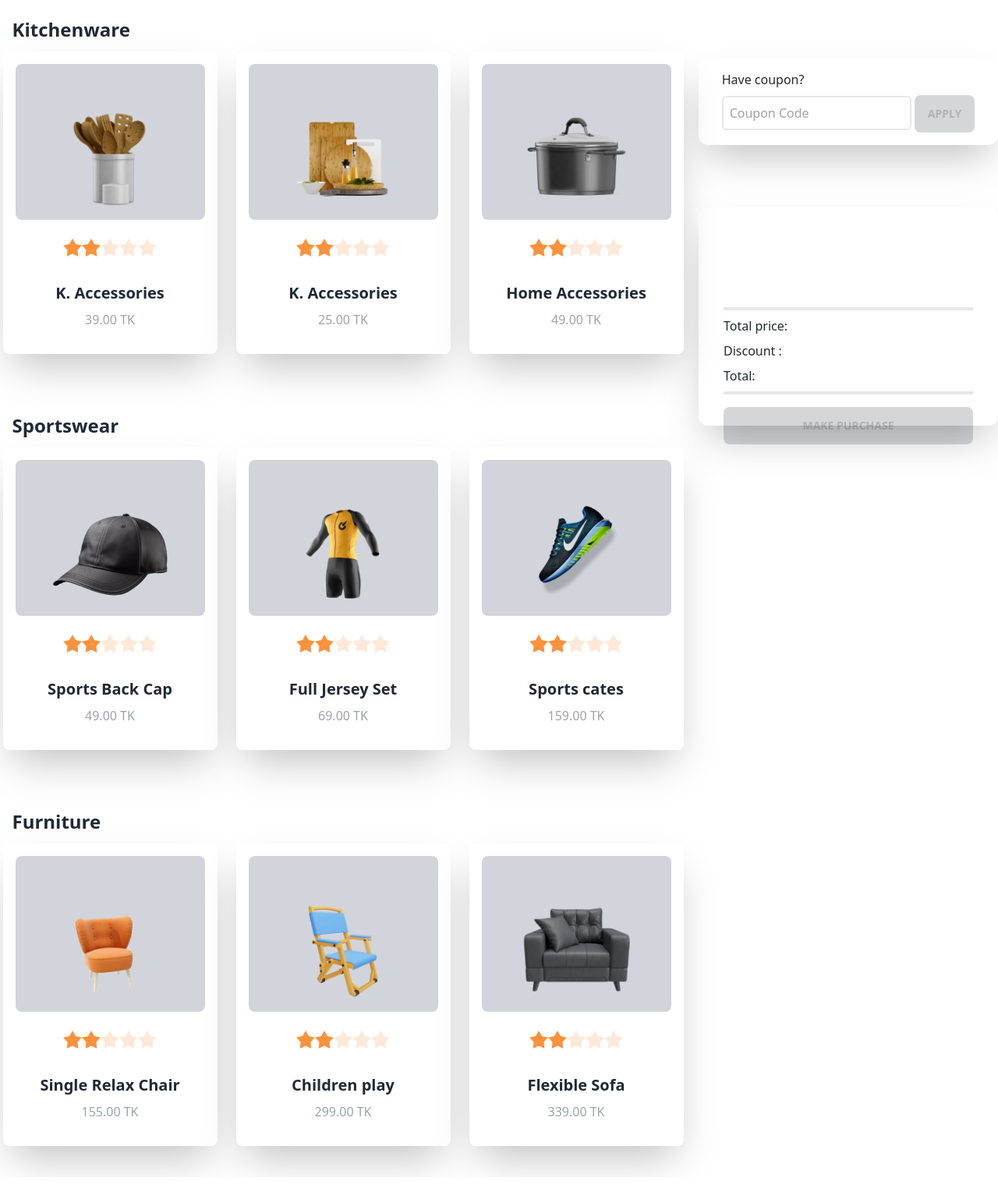
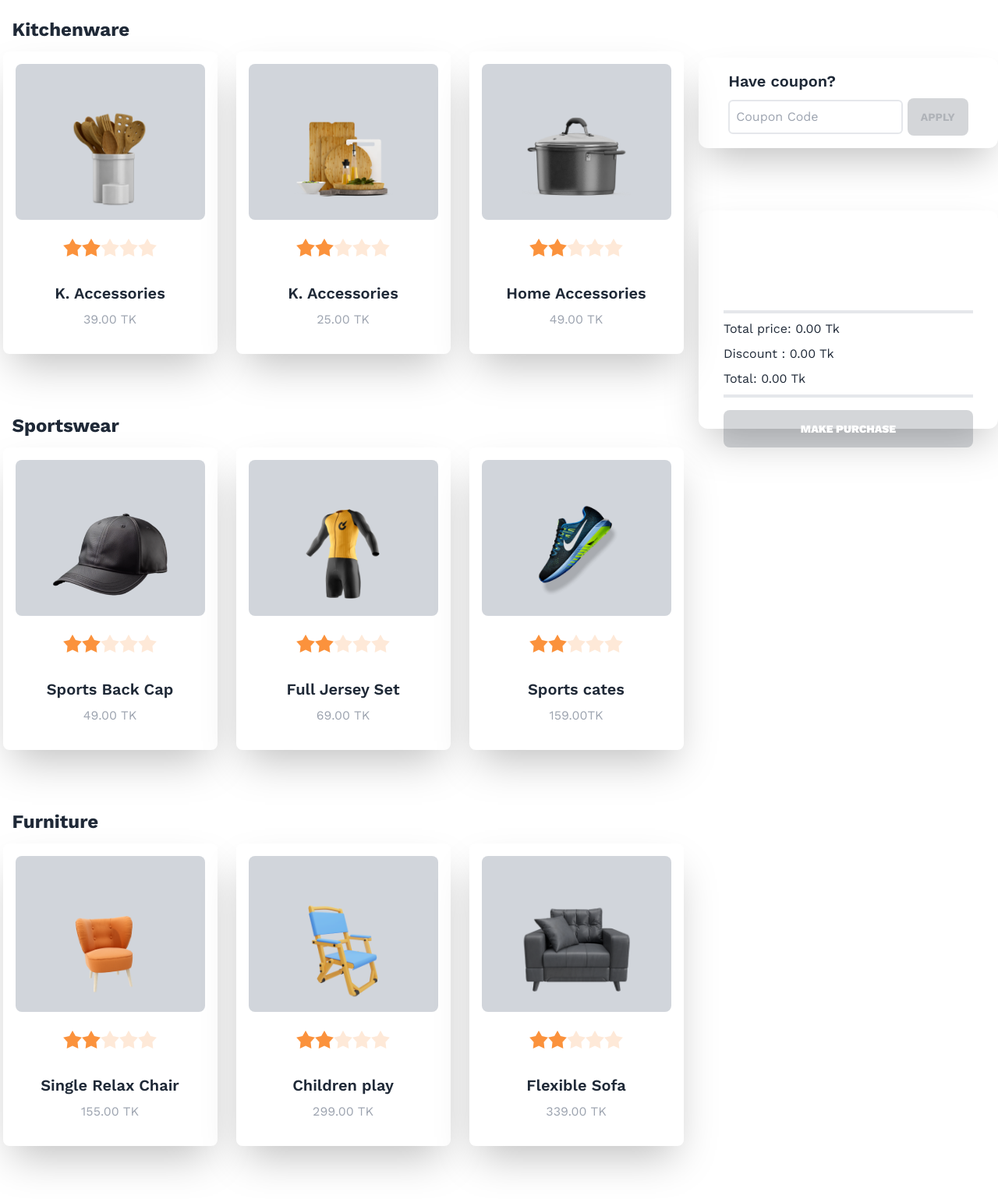
Before and after one commit to Sabbirahmed0007/summer-sale-projects, a plain HTML site: page index.html in a window 1280 px wide. Shown: the part 610-2148 px from the top of the page at 78% size. Before the commit the page ends 2120 px from the top, so only its background shows below. Drawn offline with nearby package versions, Linux system fonts and the light colour scheme.

Commit message:
files added

```diff
--- a/index.html
+++ b/index.html
@@ -11,13 +11,13 @@
     <style>
         @import url('https://fonts.googleapis.com/css2?family=Work+Sans:wght@400;500;600;700;900&display=swap');
 
-        .font-sans{
+        .font-sanss{
             font-family: 'Work Sans', sans-serif;
         }
 
     </style>
 </head>
-<body class="max-w-full">
+<body class="max-w-full font-sanss">
     <!-- Header section starts -->
     <header class="max-w-full mx-auto">
         <div class="bg-[#F9F6E2] flex flex-col-reverse lg:flex-row justify-center items-center gap-3 py-10 ">
@@ -40,7 +40,7 @@
     <!-- Main section starts -->
     <main>
         <!-- card and cart Section -->
-        <section class="max-w-screen-xl flex flex-col lg:flex-row gap-4 mx-auto">
+        <section class="max-w-screen-xl flex flex-col-reverse lg:flex-row gap-4 mx-auto mb-7 " id="home">
             <!-- Card section -->
             <div class="max-w-screen-xl mt-16 mx-auto lg:mb-10">
                 <!-- Card group 1 -->
@@ -48,7 +48,7 @@
                     <h2 class="text-2xl font-bold p-3">Kitchenware</h2>
                     <div class="grid grid-cols-1 md:grid-cols-2  lg:grid-cols-3 gap-6 mx-auto">
                         <!-- Card 1 -->
-                        <div class="card  bg-white shadow-2xl rounded-lg">
+                        <div onclick="summerShopping(this)" class="card  bg-white shadow-2xl rounded-lg">
                             <figure class="px-10 pt-10 mx-4 mt-4 rounded-lg  bg-gray-300">
                                 <img src="./images/prod1.png" alt="" class="rounded-xl py-4 h-40" />
                             </figure>
@@ -63,13 +63,13 @@
                             </div>
 
                             <div class="card-body items-center text-center">
-                                <h2 class="card-title">K. Accessories</h2>
-                                <p class="text-gray-400">39.00 TK</p>
+                                <h2 id="item-name-one" class="card-title item-name">K. Accessories</h2>
+                                <p class="text-gray-400"><span class="price">39.00</span> TK</p>
 
                             </div>
                         </div>
                         <!-- Card 2 -->
-                        <div class="card  bg-white shadow-2xl rounded-lg">
+                        <div onclick="summerShopping(this)" class="card  bg-white shadow-2xl rounded-lg">
                             <figure class="px-10 pt-10 mx-4 mt-4 rounded-lg  bg-gray-300">
                                 <img src="./images/prod2.png" alt="Shoes" class="rounded-xl py-4 h-40" />
                             </figure>
@@ -84,13 +84,13 @@
                             </div>
 
                             <div class="card-body items-center text-center">
-                                <h2 class="card-title">K. Accessories</h2>
-                                <p class="text-gray-400">25.00 TK</p>
+                                <h2 class="card-title item-name">K. Accessories</h2>
+                                <p class="text-gray-400"><span class="price">25.00</span> TK</p>
 
                             </div>
                         </div>
                         <!-- card 3 -->
-                        <div class="card  bg-white shadow-2xl rounded-lg">
+                        <div onclick="summerShopping(this)" class="card  bg-white shadow-2xl rounded-lg">
                             <figure class="px-10 pt-10 mx-4 mt-4 rounded-lg  bg-gray-300">
                                 <img src="./images/prod3.png" alt="Shoes" class="rounded-xl py-4 h-40" />
                             </figure>
@@ -105,8 +105,8 @@
                             </div>
 
                             <div class="card-body items-center text-center">
-                                <h2 class="card-title">Home Accessories</h2>
-                                <p class="text-gray-400">49.00 TK</p>
+                                <h2 class="card-title item-name">Home Accessories</h2>
+                                <p class="text-gray-400"><span class="price">49.00</span> TK</p>
 
                             </div>
                         </div>
@@ -117,7 +117,7 @@
                     <h2 class="text-2xl font-bold p-3">Sportswear</h2>
                     <div class="grid grid-cols-1 md:grid-cols-2  lg:grid-cols-3 gap-6 mx-auto">
                         <!-- Card 1 -->
-                        <div class="card  bg-white shadow-2xl rounded-lg">
+                        <div onclick="summerShopping(this)" class="card  bg-white shadow-2xl rounded-lg">
                             <figure class="px-10 pt-10 mx-4 mt-4 rounded-lg  bg-gray-300">
                                 <img src="./images/prod4.png" alt="" class="rounded-xl py-4 h-40" />
                             </figure>
@@ -132,13 +132,13 @@
                             </div>
 
                             <div class="card-body items-center text-center">
-                                <h2 class="card-title">Sports Back Cap</h2>
-                                <p class="text-gray-400">49.00 TK</p>
+                                <h2 class="card-title item-name">Sports Back Cap</h2>
+                                <p class="text-gray-400"><span class="price">49.00</span> TK</p>
 
                             </div>
                         </div>
                         <!-- Card 2 -->
-                        <div class="card  bg-white shadow-2xl rounded-lg">
+                        <div onclick="summerShopping(this)" class="card  bg-white shadow-2xl rounded-lg">
                             <figure class="px-10 pt-10 mx-4 mt-4 rounded-lg  bg-gray-300">
                                 <img src="./images/prod5.png" alt="Shoes" class="rounded-xl py-4 h-40" />
                             </figure>
@@ -153,13 +153,13 @@
                             </div>
 
                             <div class="card-body items-center text-center">
-                                <h2 class="card-title">Full Jersey Set</h2>
-                                <p class="text-gray-400">69.00 TK</p>
+                                <h2 class="card-title item-name">Full Jersey Set</h2>
+                                <p class="text-gray-400"><span class="price">69.00</span> TK</p>
 
                             </div>
                         </div>
                         <!-- card 3 -->
-                        <div class="card  bg-white shadow-2xl rounded-lg">
+                        <div onclick="summerShopping(this)" class="card  bg-white shadow-2xl rounded-lg">
                             <figure class="px-10 pt-10 mx-4 mt-4 rounded-lg  bg-gray-300">
                                 <img src="./images/prod6.png" alt="Shoes" class="rounded-xl py-4 h-40" />
                             </figure>
@@ -174,8 +174,8 @@
                             </div>
 
                             <div class="card-body items-center text-center">
-                                <h2 class="card-title">Sports cates</h2>
-                                <p class="text-gray-400">159.00 TK</p>
+                                <h2 class="card-title item-name">Sports cates</h2>
+                                <p class="text-gray-400"><span class="price">159.00</span>TK</p>
 
                             </div>
                         </div>
@@ -186,7 +186,7 @@
                     <h2 class="text-2xl font-bold p-3">Furniture</h2>
                     <div class="grid grid-cols-1 md:grid-cols-2  lg:grid-cols-3 gap-6 mx-auto">
                         <!-- Card 1 -->
-                        <div class="card  bg-white shadow-2xl rounded-lg">
+                        <div onclick="summerShopping(this)" class="card  bg-white shadow-2xl rounded-lg">
                             <figure class="px-10 pt-10 mx-4 mt-4 rounded-lg  bg-gray-300">
                                 <img src="./images/prod7.png" alt="" class="rounded-xl py-4 h-40" />
                             </figure>
@@ -201,13 +201,13 @@
                             </div>
 
                             <div class="card-body items-center text-center">
-                                <h2 class="card-title">Single Relax Chair</h2>
-                                <p class="text-gray-400">155.00 TK</p>
+                                <h2 class="card-title item-name">Single Relax Chair</h2>
+                                <p class="text-gray-400"><span class="price">155.00</span>  TK</p>
 
                             </div>
                         </div>
                         <!-- Card 2 -->
-                        <div class="card  bg-white shadow-2xl rounded-lg">
+                        <div onclick="summerShopping(this)" class="card  bg-white shadow-2xl rounded-lg">
                             <figure class="px-10 pt-10 mx-4 mt-4 rounded-lg  bg-gray-300">
                                 <img src="./images/prod8.png" alt="Shoes" class="rounded-xl py-4 h-40" />
                             </figure>
@@ -222,13 +222,13 @@
                             </div>
 
                             <div class="card-body items-center text-center">
-                                <h2 class="card-title">Children play</h2>
-                                <p class="text-gray-400">299.00 TK</p>
+                                <h2 class="card-title item-name">Children play</h2>
+                                <p class="text-gray-400"><span class="price">299.00</span> TK</p>
 
                             </div>
                         </div>
                         <!-- card 3 -->
-                        <div class="card  bg-white shadow-2xl rounded-lg">
+                        <div onclick="summerShopping(this)" id="item-card-nine" class="card  bg-white shadow-2xl rounded-lg">
                             <figure class="px-10 pt-10 mx-4 mt-4 rounded-lg  bg-gray-300">
                                 <img src="./images/prod9.png" alt="Shoes" class="rounded-xl py-4 h-40" />
                             </figure>
@@ -243,8 +243,8 @@
                             </div>
 
                             <div class="card-body items-center text-center">
-                                <h2 class="card-title">Flexible Sofa</h2>
-                                <p class="text-gray-400">339.00 TK</p>
+                                <h2 class="card-title item-name">Flexible Sofa</h2>
+                                <p class="text-gray-400"><span class="price">339.00</span> TK</p>
 
                             </div>
                         </div>
@@ -256,14 +256,14 @@
 
             </div>
             <!-- Cart section -->
-            <div>
+            <div class="">
                 <!-- Coupon section -->
                 <div class=" shadow-2xl mt-32 bg-white flex  justify-center items-center w-96 py-4 mb-7 rounded-xl mx-auto">
                     <div>
-                        <h3>Have coupon?</h3>
+                        <h3 class="text-xl font-semibold">Have coupon?</h3>
                         <div class="mt-2">
-                            <input type="text" name="" id="" class="py-2 pl-2 border-2 outline-none rounded-md" placeholder="Coupon Code">
-                            <button class="btn btn-secondary py-2 bg-pink-600 text-white font-bold" disabled>Apply</button>
+                            <input type="text" name="" id="coupon-field" class="py-2 pl-2 border-2 outline-none rounded-md" placeholder="Coupon Code">
+                            <button id="apply-coupon-btn" class="btn btn-secondary py-2 bg-pink-600 text-white font-bold" disabled>Apply</button>
                         </div>
                     </div>
                 </div>
@@ -273,17 +273,30 @@
 
 
                     <!-- Make putchase section -->
-                    <div class="relative">
-                        <div id="added-items " class=" overflow-y-auto h-28">
+                    <div class="relative ">
+                        <div id="added-items" class=" overflow-y-auto h-28">
 
                         </div>
                         <div class="border-2 w-80 mb-2"></div>
 
-                        <p>Total price: <span id="total-price"></span></p>
-                        <p class="my-2">Discount : <span id="discount"></span></p>
-                        <p class="">Total: <span id="total"></span></p>
+                        <p>Total price: <span id="total-price">0.00 </span>Tk</p>
+                        <p class="my-2">Discount : <span id="discount">0.00</span> Tk</p>
+                        <p class="">Total: <span id="total">0.00</span> Tk</p>
                         <div class="border-2 w-80 mt-2 mb-6"></div>
-                        <button class="btn btn-secondary w-80 -mt-2 absolute  text-white" disabled>Make Purchase</button>
+                        <button id="make-purchase-btn"  class="btn btn-secondary w-80 -mt-2 absolute " disabled >
+                                <a href="#my_modal_8"  class="  text-white font-black  w-80" >Make Purchase</a>
+                                <div class="modal" id="my_modal_8">
+                                    <div class="modal-box">
+                                            <img src="./images/congo.png" alt="" class="text-center mx-auto mb-7 mt-4">
+                                            <h3 class="font-bold text-xl text-black">Congratulations</h3>
+                                            <p class="py-4 mb-10 text-gray-500">Your Purchase the product</p>
+                                        <div class="mb-5">
+                                            <a href="#home" id="go-home" class=" hover:bg-pink-500 text-white font-black px-6 py-3 w-60 bg-pink-600 rounded-xl " onclick="window.reload();">Go Home</a>
+                                        </div>
+                                    </div>
+                                </div>
+                        </button>
+
                     </div>
                 </div>
             </div>
@@ -295,6 +308,7 @@
 
 
 
+
     <script src="./index.js"></script>
 </body>
 </html>
```
Also changed, not shown: index.js (+82 -0 lines), tailwind.config.js (line endings or trailing spaces).
